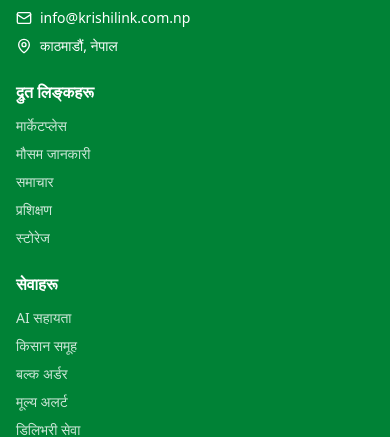
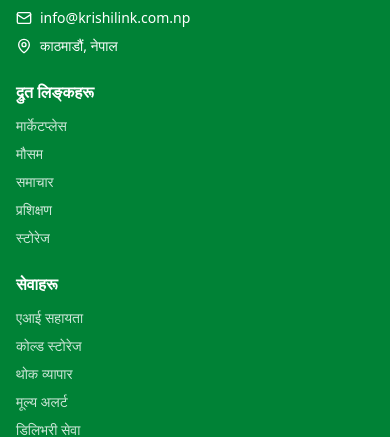
Before and after one commit to Saagar-Poudel/KrishiLink, a React (Vite) app in the folder frontend/: page / in a window 390 px wide. Shown: the part 6700-7137 px from the top of the page. Built offline with nearby package versions, Linux system fonts and the light colour scheme.

Commit message:
adding language feature

```diff
--- a/frontend/src/Component/Footer.jsx
+++ b/frontend/src/Component/Footer.jsx
@@ -11,27 +11,27 @@ const Footer = () => {
   };
 
   const quickLinks = [
-    { name: 'मार्केटप्लेस', href: '#marketplace' },
-    { name: 'मौसम जानकारी', href: '#weather' },
-    { name: 'समाचार', href: '#news' },
-    { name: 'प्रशिक्षण', href: '#training' },
-    { name: 'स्टोरेज', href: '#storage' },
+    { name: t('Marketplace'), href: '#marketplace' },
+    { name: t('Weather'), href: '#weather' },
+    { name: t('News'), href: '#news' },
+    { name: t('Training'), href: '#training' },
+    { name: t('Storage'), href: '#storage' },
   ];
 
   const services = [
-    { name: 'AI सहायता', href: '#' },
-    { name: 'किसान समूह', href: '#' },
-    { name: 'बल्क अर्डर', href: '#' },
-    { name: 'मूल्य अलर्ट', href: '#' },
-    { name: 'डिलिभरी सेवा', href: '#' },
+    { name: t('aiSupport'), href: '#' },
+    { name: t('coldStorage'), href: '#' },
+    { name: t('bulkTrading'), href: '#' },
+    { name: t('PriceAlerts'), href: '#' },
+    { name: t('DeliveryService'), href: '#' },
   ];
 
   const support = [
-    { name: 'सहायता केन्द्र', href: '#' },
-    { name: 'सम्पर्क', href: '#' },
-    { name: 'गोपनीयता नीति', href: '#' },
-    { name: 'सेवाका सर्तहरू', href: '#' },
-    { name: 'FAQ', href: '#' },
+    { name: t('HelpCenter'), href: '#' },
+    { name: t('Contact'), href: '#' },
+    { name: t('PrivacyPolicy'), href: '#' },
+    { name: t('TermsOfService'), href: '#' },
+    { name: t('FAQ'), href: '#' },
   ];
 
   return (
@@ -76,7 +76,7 @@ const Footer = () => {
                       href={link.href}
                       className="text-white/80 hover:text-white transition-colors"
                     >
-                      {link.name}
+                     {t(link.name)}
                     </a>
                   </li>
                 ))}
@@ -91,7 +91,7 @@ const Footer = () => {
                       href={service.href}
                       className="text-white/80 hover:text-white transition-colors"
                     >
-                      {service.name}
+                     {t(service.name)}
                     </a>
                   </li>
                 ))}
@@ -106,7 +106,7 @@ const Footer = () => {
                       href={item.href}
                       className="text-white/80 hover:text-white transition-colors"
                     >
-                      {item.name}
+                      {t(item.name)}
                     </a>
                   </li>
                 ))}
--- a/frontend/src/Component/Header.jsx
+++ b/frontend/src/Component/Header.jsx
@@ -3,6 +3,7 @@ import { useState } from 'react';
 import { Menu, X, ShoppingCart, User, Bell, Languages } from 'lucide-react';
 import { useLanguage } from '../contexts/LanguageContext';
 import Thems from "./Thems";
+import { Link } from 'react-router-dom';
 
 const Header = () => {
   const [isMenuOpen, setIsMenuOpen] = useState(false);
@@ -66,9 +67,19 @@ const Header = () => {
             <button className="p-2 border border-gray-300 rounded-md hover:bg-gray-100 transition-colors">
               <User className="h-5 w-5" />
             </button>
-            <button className="px-4 py-2 bg-green-600 text-white rounded-md hover:bg-green-700 transition-all">
+               <div className="flex items-center lg:order-2">
+          </div>
+             <div className="flex items-center lg:order-2">
+            <Link
+              to="/Login"
+               className="px-4 py-2 bg-green-600 text-white rounded-md hover:bg-green-700 transition-all"
+            >
+             {t('login')}
+            </Link>
+          </div>
+            {/* <button className="px-4 py-2 bg-green-600 text-white rounded-md hover:bg-green-700 transition-all">
               {t('login')}
-            </button>
+            </button> */}
             <Thems/>
           </div>
 
--- a/frontend/src/contexts/LanguageContext.jsx
+++ b/frontend/src/contexts/LanguageContext.jsx
@@ -57,6 +57,12 @@ const translations = {
     contact: 'Contact',
     followUs: 'Follow Us',
     rightsReserved: 'All rights reserved.',
+    PriceAlerts: 'Price Alerts',
+    DeliveryService: 'Delivery Service',
+    HelpCenter: 'Help Center',
+    Contact: 'Contact',
+    PrivacyPolicy: 'Privacy Policy',
+    TermsOfService: 'Terms of Service',
   },
   ne: {
     // Header
@@ -114,6 +120,12 @@ const translations = {
     contact: 'सम्पर्क',
     followUs: 'हामीलाई फलो गर्नुहोस्',
     rightsReserved: 'सबै अधिकार सुरक्षित।',
+    PriceAlerts: 'मूल्य अलर्ट',
+    DeliveryService: 'डिलिभरी सेवा',
+    HelpCenter: 'सहायता केन्द्र',
+    Contact: 'सम्पर्क',
+    PrivacyPolicy: 'गोपनीयता नीति',
+    TermsOfService: 'सेवाका सर्तहरू',
   },
 };
 
--- a/frontend/src/main.jsx
+++ b/frontend/src/main.jsx
@@ -27,7 +27,7 @@ const router= createBrowserRouter(
    </Route>
 
    <Route  element={<AuthLayout/>}>
-     <Route path='Login' element={<Login />} />
+     <Route path='login' element={<Login/>} />
    </Route>
     </>
   )
```
